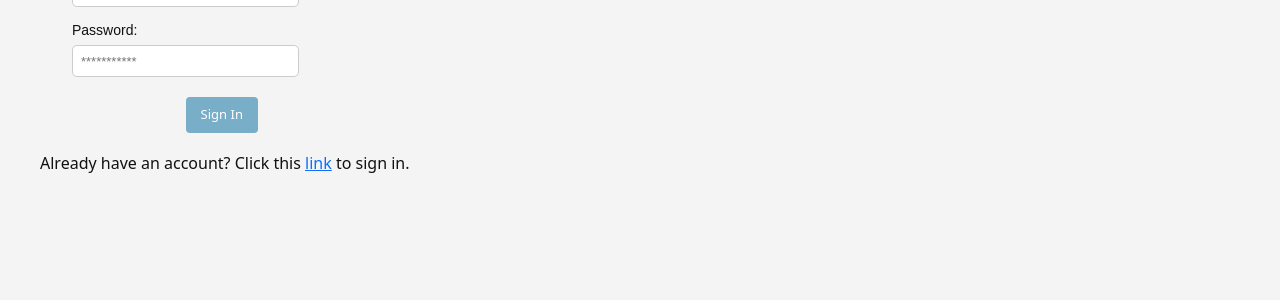
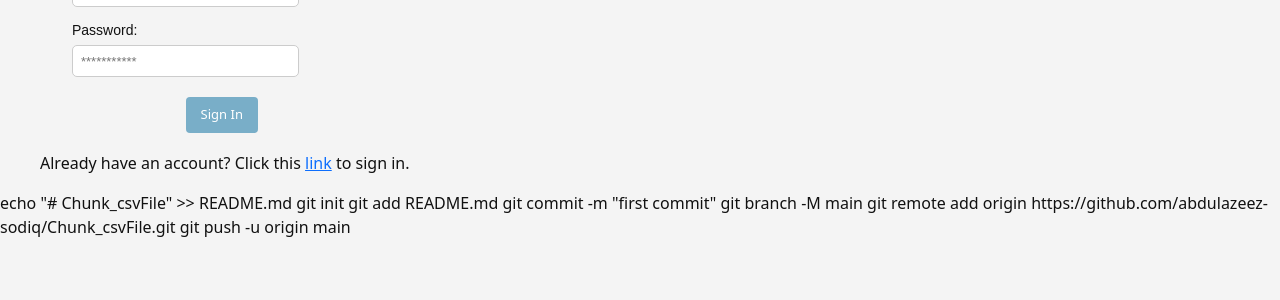
Before and after one commit to abdulazeez-sodiq/Chunk_csvFile, a Django app: page / in a window 1280 px wide. Shown: the part 499-799 px from the top of the page. Run offline with Django 3.2, Linux system fonts and the light colour scheme.

Commit message:
first commit

```diff
--- a/mainapp/templates/mainapp/base.html
+++ b/mainapp/templates/mainapp/base.html
@@ -235,3 +235,12 @@
 </body>
 
 </html>
+
+
+echo "# Chunk_csvFile" >> README.md
+git init
+git add README.md
+git commit -m "first commit"
+git branch -M main
+git remote add origin https://github.com/abdulazeez-sodiq/Chunk_csvFile.git
+git push -u origin main
```
